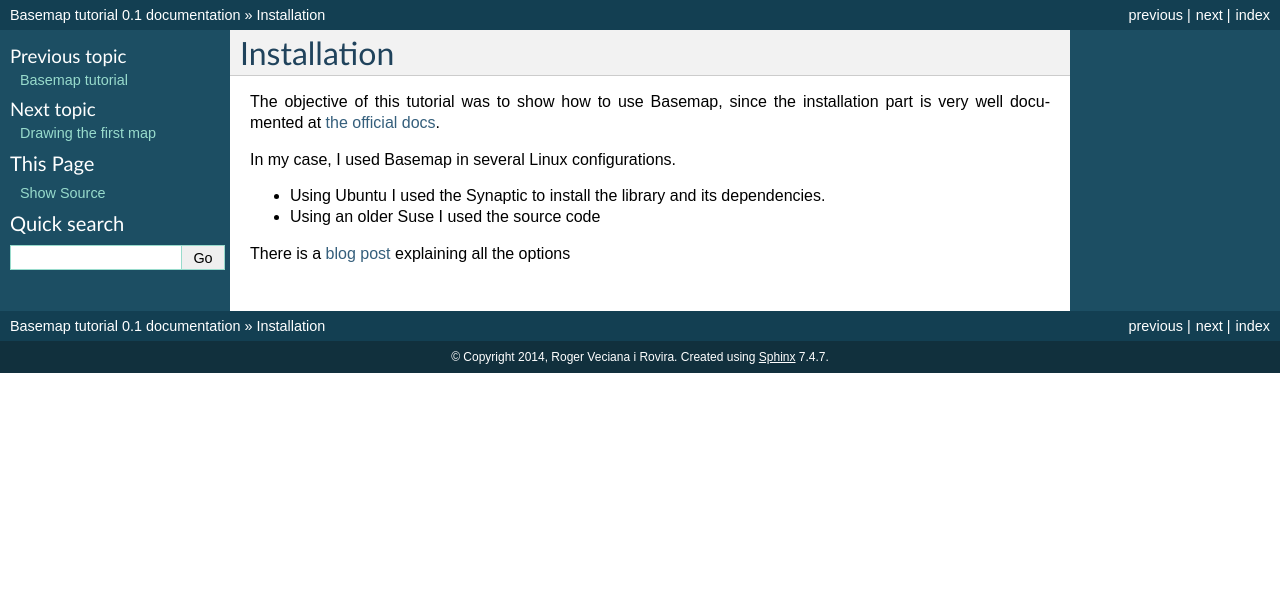
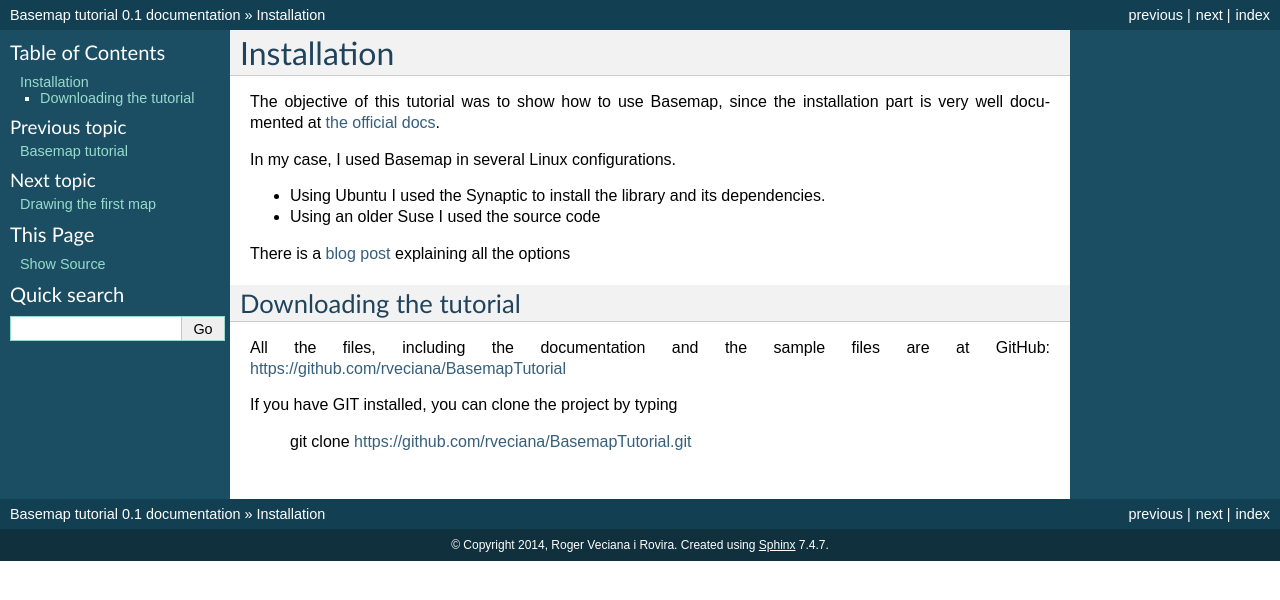
Before and after one commit to rveciana/BasemapTutorial, a Sphinx documentation site: the page built from docs/installation.rst, in a window 1280 px wide. Shown: the top 600 px of the page. Built offline with Sphinx 7.4.7, drawn with Linux system fonts in a browser that asks for light colours; formulas are drawn with MathJax 3.

Commit message:
Installation and ETOPO comment

```diff
--- a/docs/backgrounds.rst
+++ b/docs/backgrounds.rst
@@ -156,6 +156,7 @@ Plots a relief image called *etopo* taken from the `NOAA <http://www.ngdc.noaa.g
 `etopo(ax=None, scale=None, **kwargs) <http://matplotlib.org/basemap/api/basemap_api.html#mpl_toolkits.basemap.Basemap.etopo>`_
 
 * The scale is useful to downgrade the original image resolution to speed up the process. A value of 0.5 will divide the size of the image by 4
+* The image is warped to the final projection, so all projectinos work properly with this method
 
 .. literalinclude:: ../code_examples/backgrounds/etopo.py
 
--- a/docs/installation.rst
+++ b/docs/installation.rst
@@ -9,3 +9,12 @@ In my case, I used Basemap in several Linux configurations.
 * Using an older Suse I used the source code
 
 There is a `blog post <http://peak5390.wordpress.com/2012/12/08/matplotlib-basemap-tutorial-installing-matplotlib-and-basemap/>`_ explaining all the options
+
+Downloading the tutorial
+------------------------
+
+All the files, including the documentation and the sample files are at GitHub: https://github.com/rveciana/BasemapTutorial
+
+If you have GIT installed, you can clone the project by typing
+
+	git clone https://github.com/rveciana/BasemapTutorial.git
```
